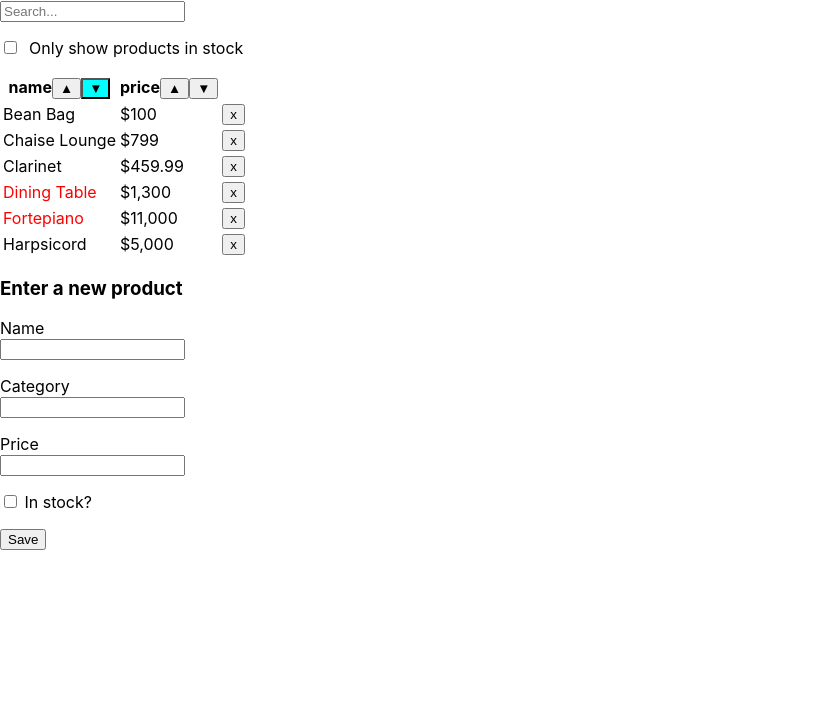
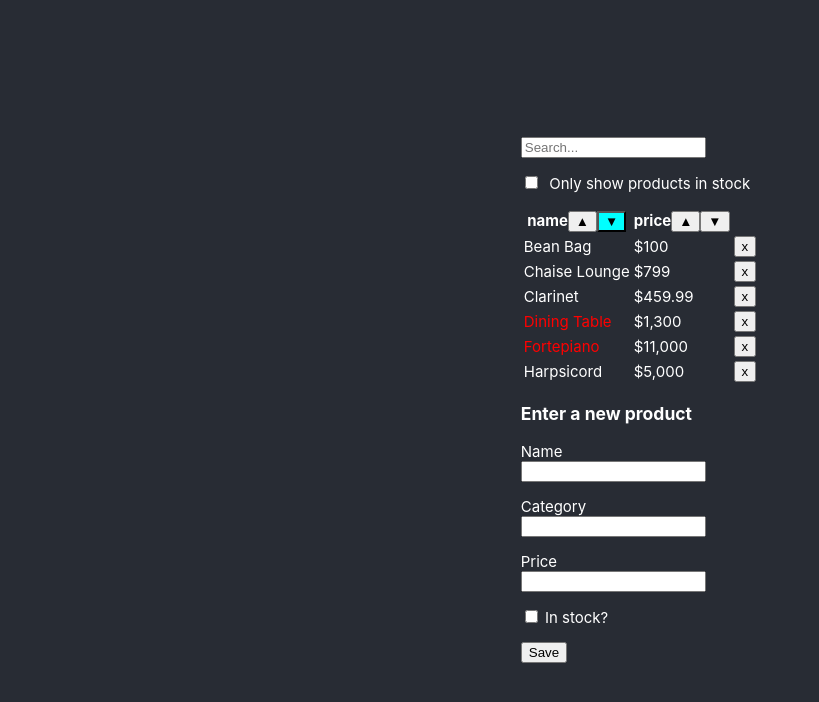
Before and after one commit to Olanetsoft/Products-App, a React (Create React App) app: page / in a window 1280 px wide. Shown: the top 702 px of the page, without its empty margins (0-819 px from the left). Built offline with nearby package versions, Linux system fonts and the light colour scheme.

Commit message:
APP.CSS EDITED

```diff
--- a/src/App.css
+++ b/src/App.css
@@ -1,17 +1,16 @@
 .App {
-  text-align: center;
+
+  background-color: #282c34;
+  display: flex;
+  flex-direction: column;
+  align-items: center;
+  justify-content: center;
+  font-size: 15px;
+  color: white;
+  min-height: 100vh;
+  width: 100%;
 }
 
-.App-logo {
-  height: 40vmin;
-  pointer-events: none;
-}
-
-@media (prefers-reduced-motion: no-preference) {
-  .App-logo {
-    animation: App-logo-spin infinite 20s linear;
-  }
-}
 
 .App-header {
   background-color: #282c34;
--- a/src/App.js
+++ b/src/App.js
@@ -4,6 +4,7 @@
 import ColorBlock from './component/colorBlock';
 import Products from './component/product';
 
+import './App.css';
 
 
 
```
